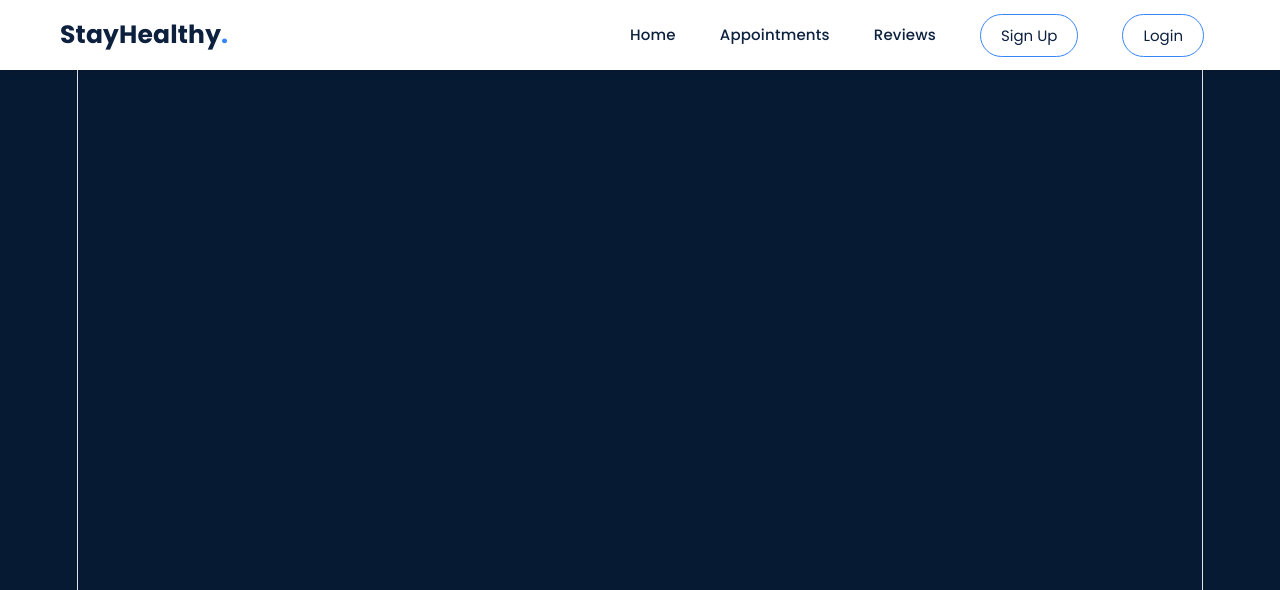
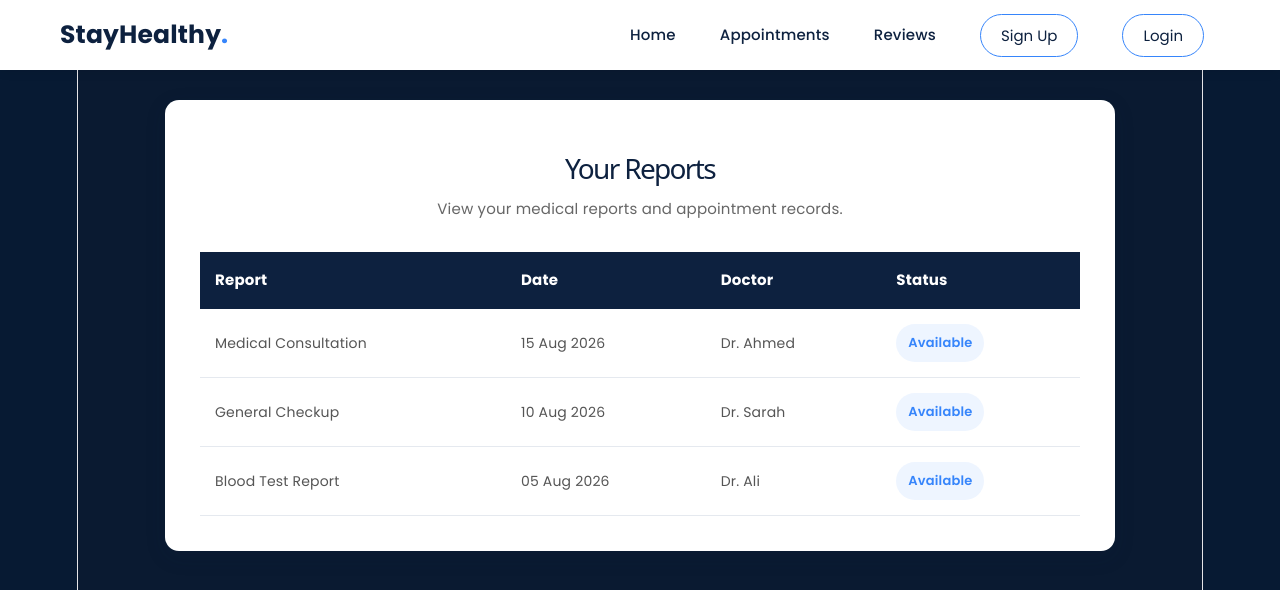
Before and after one commit to romeesa07/med_appt, a React (Vite) app: page /reports in a window 1280 px wide. Shown: the top 590 px of the page. Built offline with nearby package versions, Linux system fonts and the light colour scheme.

Commit message:
Add ReportsLayout component

```diff
--- a/src/App.jsx
+++ b/src/App.jsx
@@ -10,6 +10,7 @@ import BookingConsultation from "./Components/BookingConsultation";
 import Notification from "./Components/Notification/Notification";
 import ReviewFormApp from "./Components/ReviewFormApp/ReviewFormApp";
 import ProfileCard from "./Components/ProfileCard/ProfileCard";
+import ReportsLayout from "./Components/ReportsLayout/ReportsLayout";
 
 function App() {
   return (
@@ -20,25 +21,57 @@ function App() {
 
         <Notification>
 
-        <Routes>
-          {/* Home */}
-          <Route path="/" element={<Landing_Page />} />
+          <Routes>
 
-          {/* Sign Up */}
-          <Route path="/signup" element={<Sign_Up />} />
+            {/* Home */}
+            <Route
+              path="/"
+              element={<Landing_Page />}
+            />
 
-          {/* Login */}
-          <Route path="/login" element={<Login />} />
+            {/* Sign Up */}
+            <Route
+              path="/signup"
+              element={<Sign_Up />}
+            />
 
-          <Route path="/instant-consultation" element={<InstantConsultation />} />
+            {/* Login */}
+            <Route
+              path="/login"
+              element={<Login />}
+            />
 
-          <Route path="/find-doctor" element={<BookingConsultation />} />
+            {/* Instant Consultation */}
+            <Route
+              path="/instant-consultation"
+              element={<InstantConsultation />}
+            />
 
-          <Route path="/reviews" element={<ReviewFormApp />} />
+            {/* Find Doctor / Appointments */}
+            <Route
+              path="/find-doctor"
+              element={<BookingConsultation />}
+            />
 
-          <Route path="/profile" element={<ProfileCard />} />
+            {/* Reviews */}
+            <Route
+              path="/reviews"
+              element={<ReviewFormApp />}
+            />
 
-        </Routes>
+            {/* Profile */}
+            <Route
+              path="/profile"
+              element={<ProfileCard />}
+            />
+
+            {/* Reports */}
+            <Route
+              path="/reports"
+              element={<ReportsLayout />}
+            />
+
+          </Routes>
 
         </Notification>
 
--- a/src/Components/Navbar/Navbar.jsx
+++ b/src/Components/Navbar/Navbar.jsx
@@ -135,6 +135,7 @@ const Navbar = () => {
 
             {profileOpen && (
   <div className="profile-dropdown-menu">
+
     <Link
       to="/profile"
       onClick={() => {
@@ -145,12 +146,23 @@ const Navbar = () => {
       Profile
     </Link>
 
+    <Link
+      to="/reports"
+      onClick={() => {
+        setProfileOpen(false);
+        setMenuOpen(false);
+      }}
+    >
+      Your Reports
+    </Link>
+
     <button
       className="dropdown-logout"
       onClick={handleLogout}
     >
       Logout
     </button>
+
   </div>
 )}
           </li>
--- /dev/null
+++ b/src/Components/ReportsLayout/ReportsLayout.css
@@ -0,0 +1,126 @@
+.reports-page {
+    min-height: calc(100vh - 70px);
+
+    padding-top: 100px;
+    padding-bottom: 50px;
+    padding-left: 30px;
+    padding-right: 30px;
+
+    display: flex;
+    justify-content: center;
+    align-items: flex-start;
+
+    background-color: #0a1a31;
+}
+
+.reports-card {
+    width: 100%;
+    max-width: 950px;
+
+    padding: 35px;
+
+    background-color: #ffffff;
+
+    border-radius: 14px;
+
+    box-shadow: 0 6px 20px rgba(13, 33, 63, 0.15);
+}
+
+.reports-header {
+    text-align: center;
+
+    margin-bottom: 30px;
+}
+
+.reports-header h1 {
+    margin-bottom: 10px;
+
+    color: #0d213f;
+
+    font-size: 28px;
+}
+
+.reports-header p {
+    color: #666;
+
+    font-size: 15px;
+}
+
+.reports-table-container {
+    width: 100%;
+
+    overflow-x: auto;
+}
+
+.reports-table {
+    width: 100%;
+
+    border-collapse: collapse;
+
+    text-align: left;
+}
+
+.reports-table th {
+    padding: 15px;
+
+    background-color: #0d213f;
+
+    color: #ffffff;
+
+    font-size: 15px;
+}
+
+.reports-table td {
+    padding: 15px;
+
+    border-bottom: 1px solid #e5e9ef;
+
+    color: #555;
+
+    font-size: 14px;
+}
+
+.reports-table tbody tr:hover {
+    background-color: #f5f8fc;
+}
+
+.report-status {
+    display: inline-block;
+
+    padding: 6px 12px;
+
+    border-radius: 20px;
+
+    background-color: #eef5ff;
+
+    color: #3685fb;
+
+    font-size: 13px;
+
+    font-weight: 600;
+}
+
+
+/* Responsive Design */
+
+@media (max-width: 768px) {
+
+    .reports-page {
+        padding: 90px 15px 40px;
+    }
+
+    .reports-card {
+        padding: 20px;
+    }
+
+    .reports-header h1 {
+        font-size: 24px;
+    }
+
+    .reports-table th,
+    .reports-table td {
+        padding: 12px 10px;
+
+        font-size: 13px;
+    }
+}
--- /dev/null
+++ b/src/Components/ReportsLayout/ReportsLayout.jsx
@@ -0,0 +1,67 @@
+import React from "react";
+import "./ReportsLayout.css";
+
+const ReportsLayout = () => {
+  return (
+    <div className="reports-page">
+      <div className="reports-card">
+
+        <div className="reports-header">
+          <h1>Your Reports</h1>
+          <p>View your medical reports and appointment records.</p>
+        </div>
+
+        <div className="reports-table-container">
+          <table className="reports-table">
+            <thead>
+              <tr>
+                <th>Report</th>
+                <th>Date</th>
+                <th>Doctor</th>
+                <th>Status</th>
+              </tr>
+            </thead>
+
+            <tbody>
+              <tr>
+                <td>Medical Consultation</td>
+                <td>15 Aug 2026</td>
+                <td>Dr. Ahmed</td>
+                <td>
+                  <span className="report-status">
+                    Available
+                  </span>
+                </td>
+              </tr>
+
+              <tr>
+                <td>General Checkup</td>
+                <td>10 Aug 2026</td>
+                <td>Dr. Sarah</td>
+                <td>
+                  <span className="report-status">
+                    Available
+                  </span>
+                </td>
+              </tr>
+
+              <tr>
+                <td>Blood Test Report</td>
+                <td>05 Aug 2026</td>
+                <td>Dr. Ali</td>
+                <td>
+                  <span className="report-status">
+                    Available
+                  </span>
+                </td>
+              </tr>
+            </tbody>
+          </table>
+        </div>
+
+      </div>
+    </div>
+  );
+};
+
+export default ReportsLayout;
```
Lines whose indentation alone changed are shown as unchanged.
